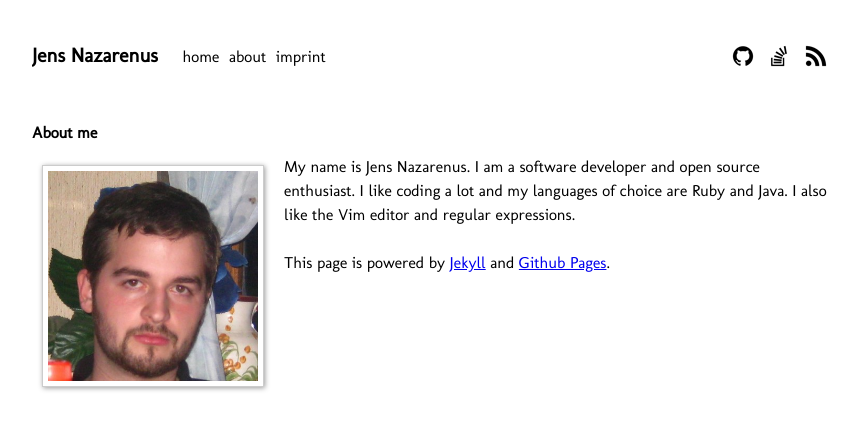
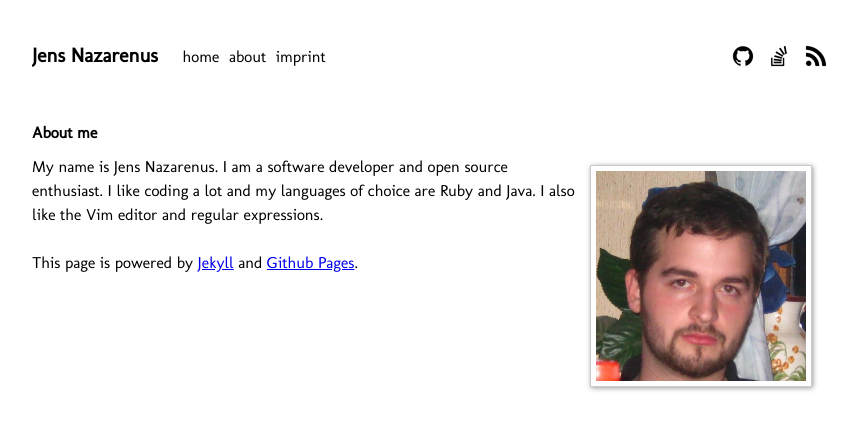
Before and after one commit to jens-na/jens-na.github.io, a Jekyll site: the page built from about/index.html, in a window 1280 px wide. Shown: the top 430 px of the page, without its empty margins (208-1066 px from the left). Built offline with Jekyll 4.4.1, drawn with Linux system fonts in a browser that asks for light colours.

Commit message:
changed the about me style

```diff
--- a/about/index.html
+++ b/about/index.html
@@ -5,9 +5,10 @@
 <h1>About me</h1>
 
 <div id="picture">
-  <img width="210" height="210" src="/images/me.jpeg" alt="me">
+  <a href="http://github.com/jens-na">
+    <img width="210" height="210" src="/images/me.jpeg" alt="me">
+  </a>
 </div>
-
 My name is Jens Nazarenus. I am a software developer and open source
 enthusiast. I like coding a lot and my languages of choice are Ruby and Java.
 I also like the Vim editor and regular expressions.<br/><br/>
--- a/css/style.css
+++ b/css/style.css
@@ -3,14 +3,13 @@ body {
     line-height: 1.5;
 }
 
-.container {
-    overflow: hidden;
-    margin-top: 40px;
-    width: 800px;
-    margin-left: auto ;
-    margin-right: auto ;
+h1 {
+  font-size: 16px;
 }
 
+.title {
+  margin-bottom: 40px;
+}
 
 .wrapper {
   overflow: hidden;
@@ -24,8 +23,12 @@ body {
     float: right;
   }
 
-.title {
-  margin-bottom: 40px;
+ .container {
+    overflow: hidden;
+    margin-top: 40px;
+    width: 800px;
+    margin-left: auto ;
+    margin-right: auto ;
 }
 
   .container .title a.name {
@@ -57,18 +60,14 @@ body {
     bottom: 10px;
 }
 
-h1 {
-  font-size: 16px;
-}
-
 .projects {
   font-size: 16px;
 }
 
 #picture {
     width: 210px;
+    float: right;
     height: 210px;
-    float: left;
     margin: 10px;
     margin-right: 20px;
     padding: 5px;
@@ -78,72 +77,3 @@ h1 {
     -webkit-box-shadow: 1px 1px 5px #999;
     box-shadow: 1px 1px 5px #999;
   }
-
-/*
-header {
-  margin-left: auto;
-  margin-right: auto;
-}
-
-header h1 {
-  font-size: 50px;
-  margin: 0;
-}
-
-header h1 a {
-  color: #000000;
-}
-
-header h1 a:hover {
-    color: #000000;
-}
-
-#content {
-  margin-left: auto;
-  margin-right: auto;
-}
-
-
-
-#summary {
-    padding: 10px;
-    margin-top: 10px;
-    height: 200px;
-    overflow: hidden;
-    border-radius: 5px;
-    position: relative;
-}
-
-#contact {
-    font-size: 16px;
-    position: absolute;
-    bottom: 0;
-}
-
-#footer {
-    position: absolute;
-    right: 10px;
-    bottom: 10px;
-}
-
-#summary h1 {
-    font-size: 70px;
-    margin: 0;
-}
-
-#summary h2 {
-    margin: 0;
-}
-
-#contact img {
-    padding-right: 5px;
-}
-
-a {
-    text-decoration: none;
-}
-
-a:hover {
-    color: #ffa500;
-}
-*/
```
Lines whose indentation alone changed are shown as unchanged.
